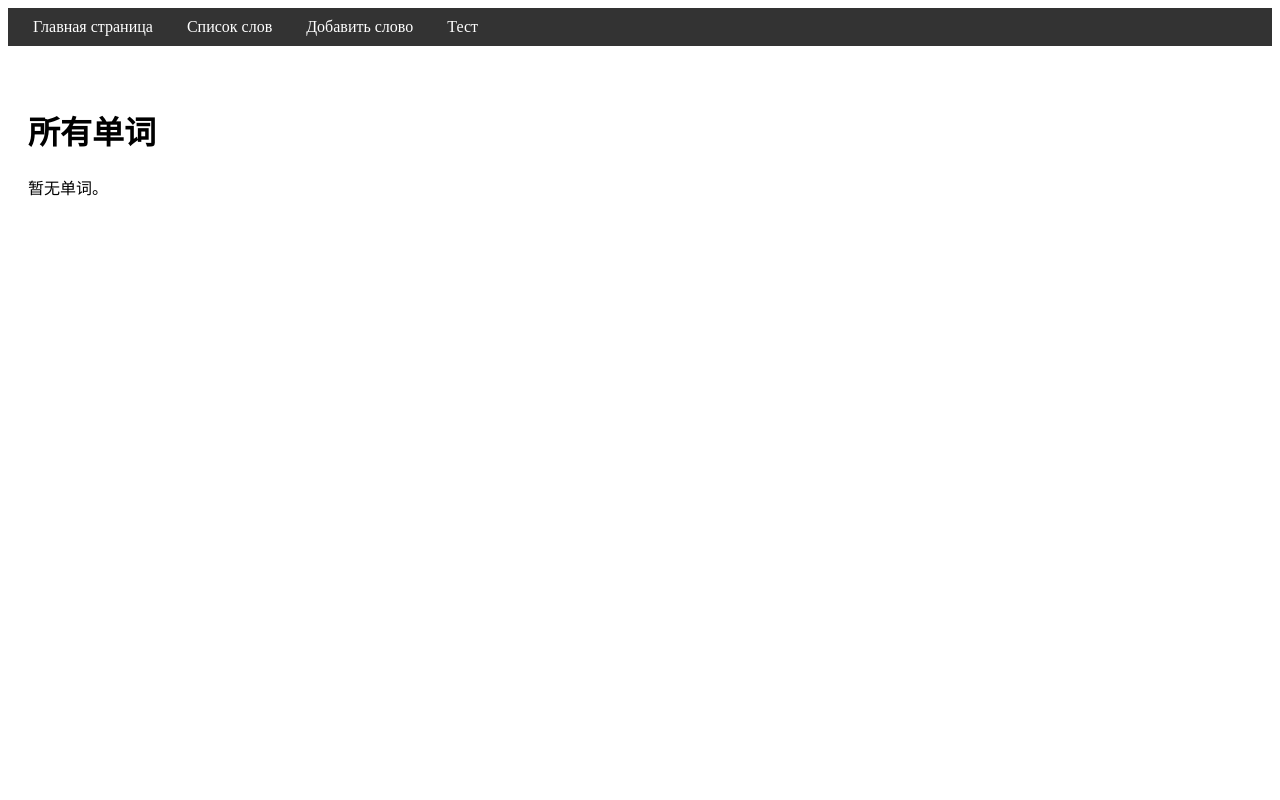
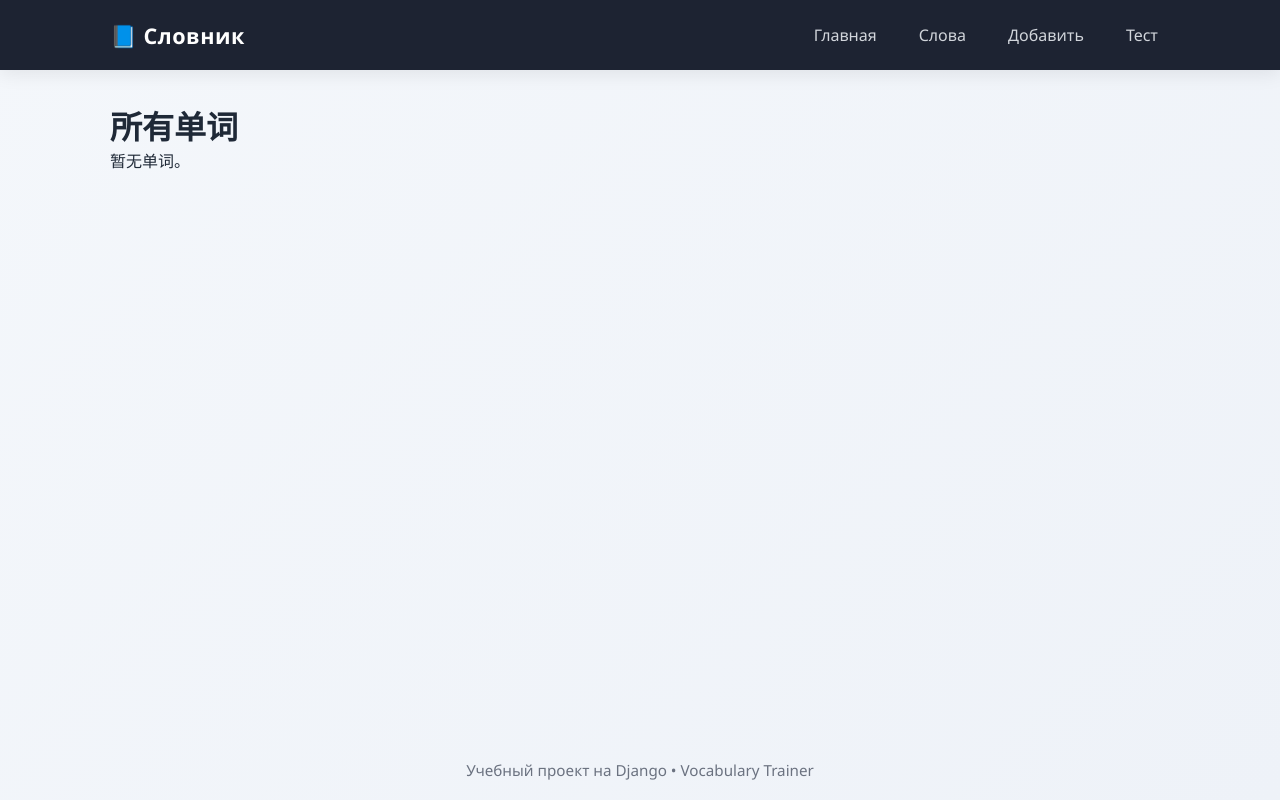
Before and after one commit to lafeya-lamos/webprogram-Word-book, a Django app: page /articles/ in a window 1280 px wide. Run offline with Django 4.2, Linux system fonts and the light colour scheme; data that the repository does not hold is empty.

Commit message:
style(templates): подключить статику и добавить CSS-классы

```diff
--- a/templates/base.html
+++ b/templates/base.html
@@ -1,39 +1,38 @@
 <!-- templates/base.html -->
+{% load static %}
 <!DOCTYPE html>
 <html lang="ru">
 <head>
     <meta charset="UTF-8">
-    <title>{% block title %}Cловник{% endblock %}</title>
-    <style>
-        nav {
-            background-color: #333;
-            padding: 10px;
-            margin-bottom: 20px;
-        }
-        nav a {
-            color: white;
-            margin: 0 15px;
-            text-decoration: none;
-        }
-        nav a:hover {
-            text-decoration: underline;
-        }
-        .container {
-            padding: 20px;
-        }
-    </style>
+    <meta name="viewport" content="width=device-width, initial-scale=1.0">
+    <title>{% block title %}Словник{% endblock %}</title>
+    <link rel="stylesheet" href="{% static 'css/style.css' %}">
 </head>
 <body>
-    <nav>
-        <a href="{% url 'index' %}">Главная страница</a>
-        <a href="{% url 'article_list' %}">Список слов</a>
-        <a href="{% url 'add_article' %}">Добавить слово</a>
-        <a href="{% url 'quiz' %}">Тест</a>
-    </nav>
 
-    <div class="container">
+    <header class="site-header">
+        <div class="nav-container">
+            <div class="logo">
+                <a href="{% url 'index' %}">📘 Словник</a>
+            </div>
+
+            <nav class="nav-links">
+                <a href="{% url 'index' %}">Главная</a>
+                <a href="{% url 'article_list' %}">Слова</a>
+                <a href="{% url 'add_article' %}">Добавить</a>
+                <a href="{% url 'quiz' %}">Тест</a>
+            </nav>
+        </div>
+    </header>
+
+    <main class="page-wrapper">
         {% block content %}
         {% endblock %}
-    </div>
+    </main>
+
+    <footer class="site-footer">
+        <p>Учебный проект на Django • Vocabulary Trainer</p>
+    </footer>
+
 </body>
 </html>
```
